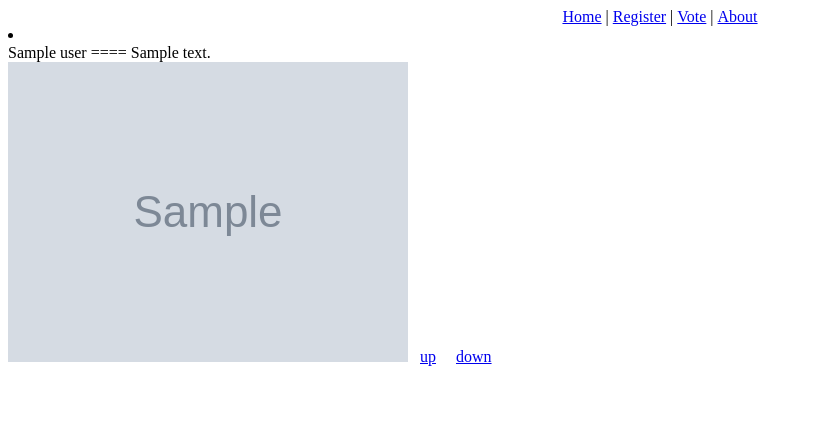
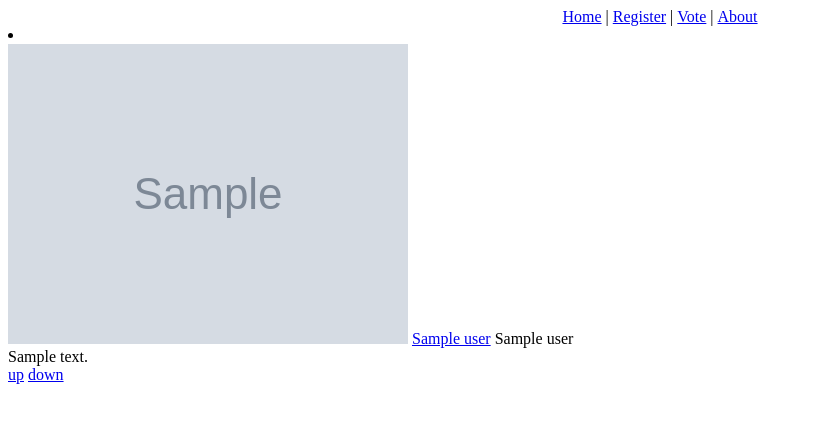
Before and after one commit to durden/streamquality, a Python web app: template templates/vote.html in a window 1280 px wide. Shown: the top 423 px of the page, without its empty margins (0-813 px from the left). Run offline with Jinja, Linux system fonts and the light colour scheme; the template is opened without the code that fills it: most values are stand-ins (such as "Sample title", 1, 10 or a date in 2020); grey boxes marked "Sample" are stand-in pictures.

Commit message:
Add link to user profile, css refactoring

```diff
--- a/static/css/main.css
+++ b/static/css/main.css
@@ -9,9 +9,18 @@
 }
 
 
+ul.tweet_list {
+    list-style-type: none;
+}
+
 .vote_tweet {
 }
 
-.vote_tweet a {
+ul.tweet_list li {
+    border-bottom: 1px solid #000;
     padding: .5em;
 }
+
+ul.tweet_list li a {
+    padding: .5em;
+}
--- a/templates/vote.html
+++ b/templates/vote.html
@@ -4,11 +4,15 @@
 {% block content %}
     {% for tweet in tweets %}
         {% if forloop.first %}
-            <ul>
+            <ul class="tweet_list">
         {% endif %}
-            <li class="vote_tweet">
-                <div>{{tweet.user.name}} ==== {{tweet.text}}</div>
-                <img src="{{tweet.user.profile_image_url}}"/>
+            <li>
+                <div>
+                    <img src="{{tweet.user.profile_image_url}}"/>
+                    <a href="http://www.twitter.com/{{tweet.user.screen_name}}">
+                    {{tweet.user.screen_name}}</a> {{tweet.user.name}}
+                </div>
+                <div>{{tweet.text}}</div>
                 <a href="/vote/{{user_name}}/up/{{tweet.id}}/">up</a>
                 <a href="/vote/{{user_name}}/down/{{tweet.id}}/">down</a>
             </li>
```
